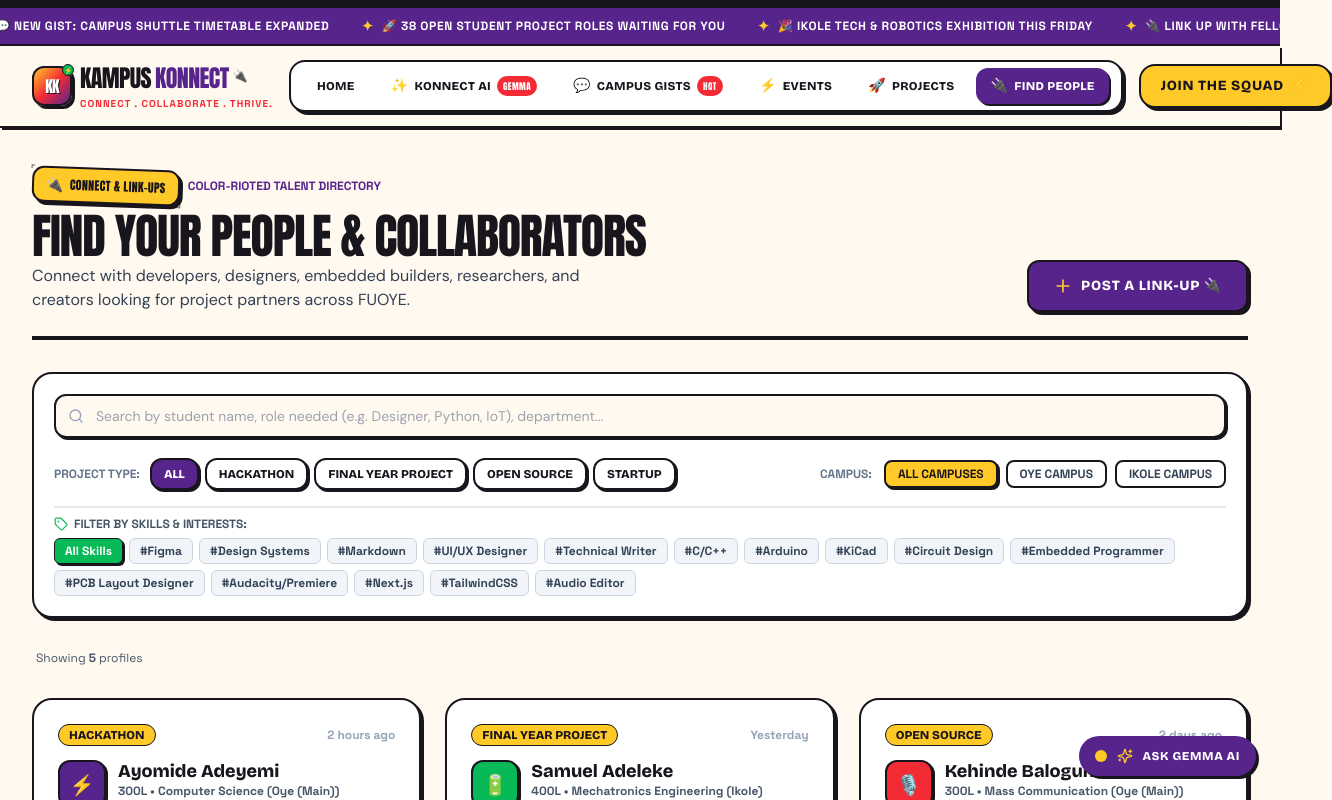
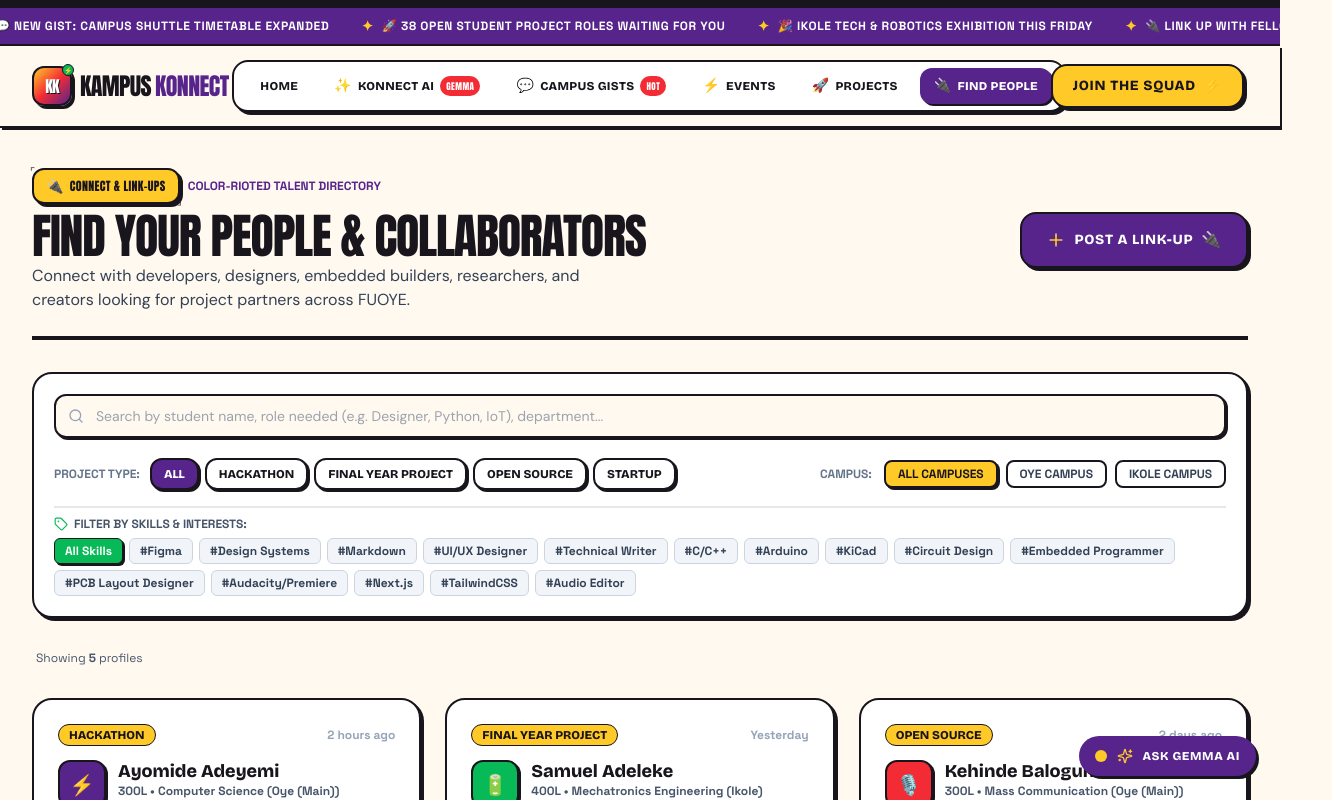
Before and after one commit to Teryl-UI/KAMPUS-KONNECT, a Next.js app: page /teammates in a window 1280 px wide. Shown: the top 800 px of the page, 1332 px wide, since content can reach past the window. Built offline with nearby package versions, Linux system fonts and the light colour scheme; a web font is replaced by a local one.

Commit message:
fix(layout): center align desktop nav, prevent join button cutoff, and straighten post a link-up button

```diff
--- a/src/app/page.tsx
+++ b/src/app/page.tsx
@@ -585,10 +585,10 @@ export default function HomePage() {
           5. FIND YOUR PEOPLE / LINK-UPS
           ======================================================== */}
       <section className="max-w-7xl mx-auto px-4 sm:px-6 lg:px-8">
-        <div className="flex flex-col md:flex-row md:items-end justify-between gap-4 mb-8">
+        <div className="flex flex-col md:flex-row md:items-center justify-between gap-6 mb-8">
           <div>
             <div className="flex items-center gap-2 mb-2">
-              <Sticker variant="yellow" rotate="right" emoji="🔌">
+              <Sticker variant="yellow" rotate="none" emoji="🔌">
                 CONNECT & LINK-UPS
               </Sticker>
               <span className="text-xs font-meta font-extrabold uppercase text-[var(--color-purple)]">
@@ -602,10 +602,10 @@ export default function HomePage() {
 
           <Link
             href="/teammates"
-            className="inline-flex items-center gap-2 px-4 py-2.5 rounded-ui bg-white hover:bg-[var(--color-lavender)] text-[var(--color-purple)] font-heading font-extrabold text-xs uppercase border-2 border-[var(--color-ink)] shadow-sticker transition"
+            className="inline-flex items-center justify-center gap-2 px-5 py-3 rounded-2xl bg-white hover:bg-[var(--color-lavender)] text-[var(--color-purple)] font-heading font-black text-xs uppercase border-2 border-[var(--color-ink)] shadow-sticker hover:shadow-sticker-lg transition-all leading-none whitespace-nowrap shrink-0 select-none self-start md:self-auto"
           >
             <span>BROWSE ALL COLLABORATORS</span>
-            <ArrowRight className="w-4 h-4" />
+            <ArrowRight className="w-4 h-4 shrink-0" />
           </Link>
         </div>
 
@@ -673,10 +673,10 @@ export default function HomePage() {
                   href={profile.contactLink}
                   target="_blank"
                   rel="noopener noreferrer"
-                  className="px-3.5 py-1.5 rounded-lg bg-[var(--color-green)] hover:bg-emerald-600 text-white font-heading font-black text-xs uppercase border-2 border-[var(--color-ink)] shadow-sticker-sm flex items-center gap-1.5 transition"
+                  className="inline-flex items-center justify-center gap-1.5 px-3.5 py-1.5 rounded-lg bg-[var(--color-green)] hover:bg-emerald-600 text-white font-heading font-black text-xs uppercase border-2 border-[var(--color-ink)] shadow-sticker-sm transition-all leading-none whitespace-nowrap shrink-0 select-none"
                 >
-                  <Send className="w-3.5 h-3.5" />
-                  <span>Link Up</span>
+                  <Send className="w-3.5 h-3.5 shrink-0" />
+                  <span className="whitespace-nowrap">Link Up</span>
                 </a>
               </div>
             </div>
--- a/src/app/teammates/page.tsx
+++ b/src/app/teammates/page.tsx
@@ -162,10 +162,10 @@ export default function FindPeoplePage() {
   return (
     <div className="max-w-7xl mx-auto px-4 sm:px-6 lg:px-8 py-10 space-y-8">
       {/* Header */}
-      <div className="flex flex-col md:flex-row md:items-end justify-between gap-4 border-b-4 border-[var(--color-ink)] pb-6">
+      <div className="flex flex-col md:flex-row md:items-center justify-between gap-6 border-b-4 border-[var(--color-ink)] pb-6">
         <div>
           <div className="flex items-center gap-2 mb-2">
-            <Sticker variant="yellow" rotate="right" emoji="🔌">
+            <Sticker variant="yellow" rotate="none" emoji="🔌">
               CONNECT & LINK-UPS
             </Sticker>
             <span className="text-xs font-meta font-extrabold uppercase text-[var(--color-purple)]">
@@ -186,10 +186,11 @@ export default function FindPeoplePage() {
             setFormErrors({});
             setSubmissionSuccess(null);
           }}
-          className="self-start md:self-auto px-6 py-3.5 rounded-ui bg-[var(--color-purple)] hover:bg-purple-900 text-white font-heading font-black text-sm uppercase tracking-wider border-2 border-[var(--color-ink)] shadow-sticker hover:shadow-sticker-lg active:translate-x-0.5 active:translate-y-0.5 transition flex items-center gap-2"
+          className="inline-flex items-center justify-center gap-2 px-6 py-3.5 rounded-2xl bg-[var(--color-purple)] hover:bg-purple-900 text-white font-heading font-black text-sm uppercase tracking-wider border-2 border-[var(--color-ink)] shadow-sticker hover:shadow-sticker-lg transition-all shrink-0 whitespace-nowrap leading-none select-none self-start md:self-auto"
         >
-          <Plus className="w-5 h-5 text-[var(--color-yellow)]" />
-          <span>POST A LINK-UP 🔌</span>
+          <Plus className="w-5 h-5 text-[var(--color-yellow)] shrink-0" />
+          <span className="whitespace-nowrap">POST A LINK-UP</span>
+          <span className="shrink-0 text-base">🔌</span>
         </button>
       </div>
 
@@ -425,7 +426,7 @@ export default function FindPeoplePage() {
                     href={profile.contactLink}
                     target="_blank"
                     rel="noopener noreferrer"
-                    className="inline-flex items-center gap-1.5 px-4 py-2 rounded-ui bg-[var(--color-green)] hover:bg-emerald-600 text-white font-heading font-black text-xs uppercase border-2 border-[var(--color-ink)] shadow-sticker-sm active:translate-y-0.5 transition"
+                    className="inline-flex items-center justify-center gap-1.5 px-4 py-2 rounded-xl bg-[var(--color-green)] hover:bg-emerald-600 text-white font-heading font-black text-xs uppercase border-2 border-[var(--color-ink)] shadow-sticker-sm transition-all whitespace-nowrap shrink-0 leading-none select-none"
                     aria-label={`Link up with ${profile.studentName}`}
                   >
                     {profile.contactChannel === "WhatsApp" && <MessageCircle className="w-4 h-4" />}
--- a/src/components/brand/Logo.tsx
+++ b/src/components/brand/Logo.tsx
@@ -55,7 +55,7 @@ export default function Logo({ className = "", size = "md", withTagline = false
           </div>
 
           {withTagline && (
-            <span className="font-meta font-extrabold text-[9px] sm:text-[10px] tracking-widest text-[var(--color-red)] uppercase mt-0.5 hidden xl:block whitespace-nowrap">
+            <span className="font-meta font-extrabold text-[9px] sm:text-[10px] tracking-widest text-[var(--color-red)] uppercase mt-0.5 hidden 2xl:block whitespace-nowrap">
               CONNECT . COLLABORATE . THRIVE.
             </span>
           )}
--- a/src/components/layout/Navbar.tsx
+++ b/src/components/layout/Navbar.tsx
@@ -70,14 +70,17 @@ export default function Navbar() {
   return (
     <>
       <header className="sticky top-0 z-40 bg-[var(--color-warm-white)]/95 backdrop-blur-md border-b-2 border-[var(--color-ink)] shadow-sticker-sm transition-all w-full select-none">
-        <div className="max-w-7xl mx-auto px-3 sm:px-6 lg:px-8">
-          <div className="flex items-center justify-between h-20 flex-nowrap w-full gap-2 sm:gap-4">
-            {/* Wordmark Logo */}
+        <div className="max-w-7xl mx-auto px-4 sm:px-6 lg:px-8">
+          <div className="flex items-center justify-between h-20 w-full gap-2 lg:gap-4">
+            {/* Wordmark Logo (Left) */}
+            <div className="flex items-center shrink-0">
               <Logo size="md" withTagline={true} />
+            </div>
 
-            {/* Desktop Navigation */}
+            {/* Desktop Navigation (Center-Aligned) */}
+            <div className="hidden lg:flex flex-1 items-center justify-center min-w-0 px-2">
               <nav
-              className="hidden lg:flex items-center gap-1 xl:gap-2 bg-white py-1.5 px-2 xl:px-3 rounded-2xl border-2 border-[var(--color-ink)] shadow-sticker shrink-0 flex-nowrap whitespace-nowrap"
+                className="flex items-center gap-1 xl:gap-2 bg-white py-1.5 px-2.5 xl:px-3 rounded-2xl border-2 border-[var(--color-ink)] shadow-sticker shrink-0 flex-nowrap whitespace-nowrap"
                 aria-label="Main Navigation"
               >
                 {navLinks.map((link) => {
@@ -86,7 +89,7 @@ export default function Navbar() {
                     <Link
                       key={link.href}
                       href={link.href}
-                    className={`relative inline-flex items-center gap-1 xl:gap-1.5 px-2.5 xl:px-3.5 py-1.5 xl:py-2 rounded-xl text-[11px] xl:text-xs font-heading font-extrabold tracking-wide uppercase transition-colors duration-150 focus:outline-none focus:ring-2 focus:ring-[var(--color-purple)] shrink-0 whitespace-nowrap ${
+                      className={`relative inline-flex items-center gap-1 xl:gap-1.5 px-2 xl:px-3.5 py-1.5 xl:py-2 rounded-xl text-[11px] xl:text-xs font-heading font-extrabold tracking-wide uppercase transition-colors duration-150 focus:outline-none focus:ring-2 focus:ring-[var(--color-purple)] shrink-0 whitespace-nowrap ${
                         active
                           ? "bg-[var(--color-purple)] text-white shadow-sticker-sm"
                           : "text-[var(--color-ink)] hover:bg-[var(--color-lavender)] hover:text-[var(--color-purple)]"
@@ -105,12 +108,13 @@ export default function Navbar() {
                   );
                 })}
               </nav>
+            </div>
 
-            {/* Primary Action Button: Join The Squad (Straight, single line, no slant or drop) */}
-            <div className="hidden lg:flex items-center shrink-0 whitespace-nowrap">
+            {/* Primary Action Button: Join The Squad (Right - Straight, fully visible with shadow breathing room) */}
+            <div className="hidden lg:flex items-center shrink-0 justify-end pr-1">
               <button
                 onClick={() => setShowJoinModal(true)}
-                className="relative inline-flex items-center justify-center gap-2 px-4 xl:px-5 py-2.5 rounded-2xl bg-[var(--color-yellow)] hover:bg-amber-300 text-[var(--color-ink)] font-heading font-black text-xs xl:text-sm uppercase tracking-wider border-2 border-[var(--color-ink)] shadow-sticker hover:shadow-sticker-lg transition-all shrink-0 whitespace-nowrap select-none leading-none"
+                className="relative inline-flex items-center justify-center gap-1.5 xl:gap-2 px-3.5 xl:px-5 py-2.5 rounded-2xl bg-[var(--color-yellow)] hover:bg-amber-300 text-[var(--color-ink)] font-heading font-black text-xs xl:text-sm uppercase tracking-wider border-2 border-[var(--color-ink)] shadow-sticker hover:shadow-sticker-lg transition-all shrink-0 whitespace-nowrap select-none leading-none"
               >
                 <span className="whitespace-nowrap">JOIN THE SQUAD</span>
                 <span className="shrink-0 text-sm">⚡</span>
@@ -118,7 +122,7 @@ export default function Navbar() {
             </div>
 
             {/* Mobile / Tablet Action (Clean, straight, non-wrapping) */}
-            <div className="flex lg:hidden items-center gap-2 shrink-0 whitespace-nowrap">
+            <div className="flex lg:hidden items-center gap-2 shrink-0 whitespace-nowrap pr-1">
               <button
                 onClick={() => setShowJoinModal(true)}
                 className="inline-flex items-center gap-1.5 px-3 py-2 rounded-xl bg-[var(--color-yellow)] hover:bg-amber-300 text-[var(--color-ink)] border-2 border-[var(--color-ink)] font-heading font-black text-xs shadow-sticker-sm shrink-0 whitespace-nowrap leading-none select-none transition-all"
```
Lines whose indentation alone changed are shown as unchanged.
